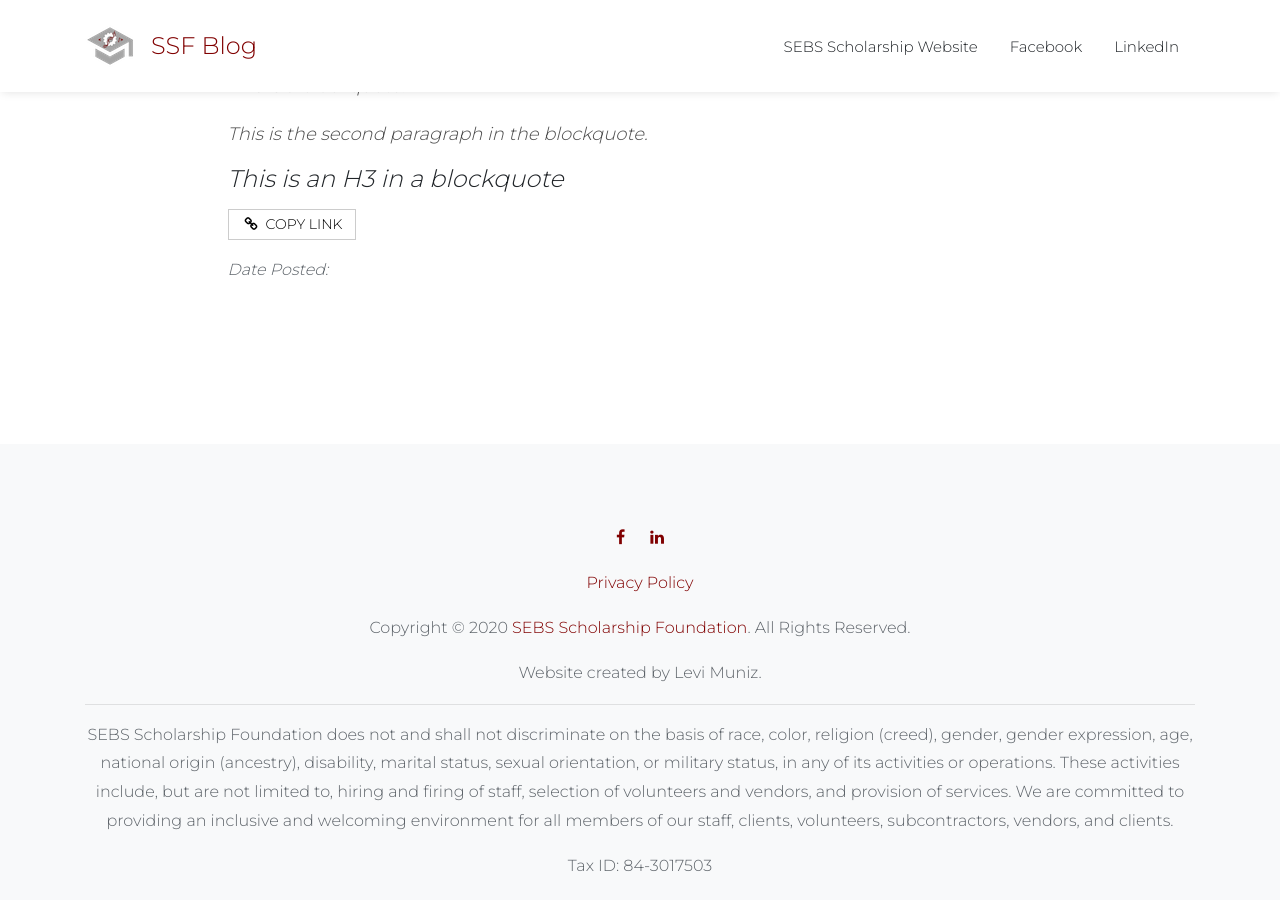
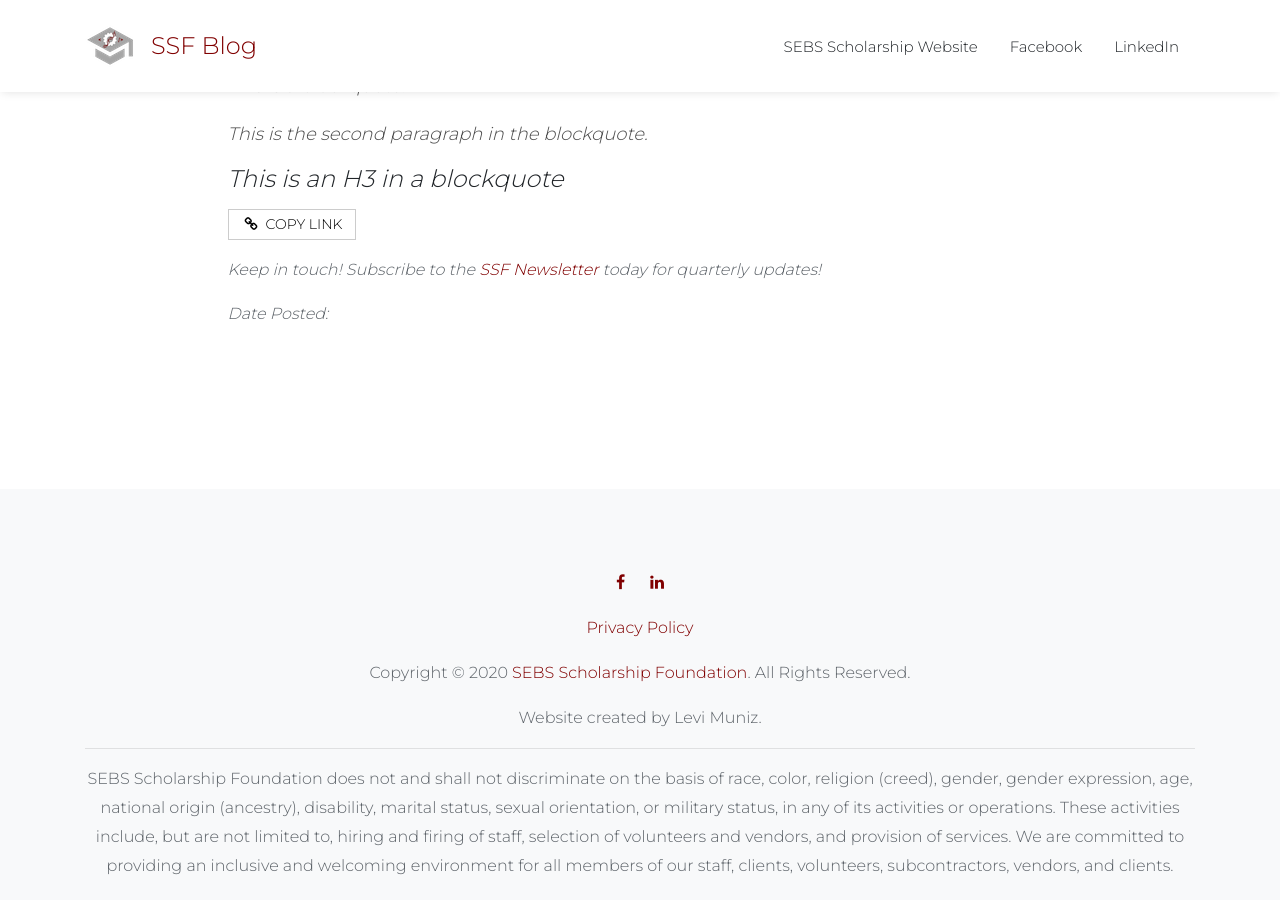
Before and after one commit to sebs-scholarship/Blog, a Jekyll site: the page built from examples/posts/2020-04-20-Test-Post.md, in a window 1280 px wide and 900 px high, scrolled down 1237 px. Built offline with Jekyll 4.4.1, drawn with Linux system fonts in a browser that asks for light colours; comment, search, counter and statistics services are not loaded.

Commit message:
Added newsletter subscribe link to bottom of posts
ADDED - Link to newsletter subscription page at bottom of posts

```diff
--- a/_layouts/post.html
+++ b/_layouts/post.html
@@ -18,6 +18,7 @@
                     <div onclick="setClipboard('{{ site.url | append: page.url }}')" role="button" class="btn btn-light smoothscroll pb_outline-dark btn-sm pb_font-13 rounded-0 pb_letter-spacing-2 d-inline-block mb-3">
                         <i class="fa fa-link copy"></i><span style="padding-right: 5px;" id="copied-text">Copy Link</span>
                     </div>
+                    <p><i>Keep in touch! Subscribe to the <a href="https://sebsscholarship.org/email/subscribe.html">SSF Newsletter</a> today for quarterly updates!</i></p>
                     <p><i>Date Posted: {{ page.date }}</i></p>
                 </div>
             </div>
```
